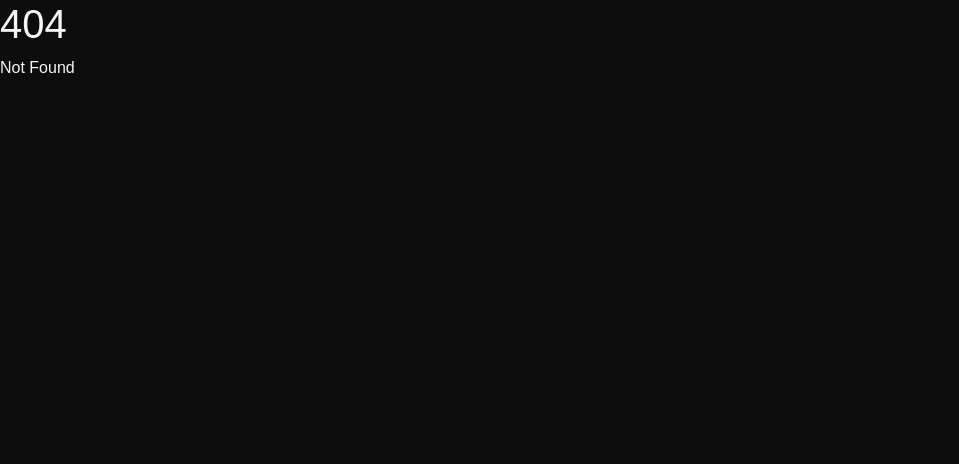
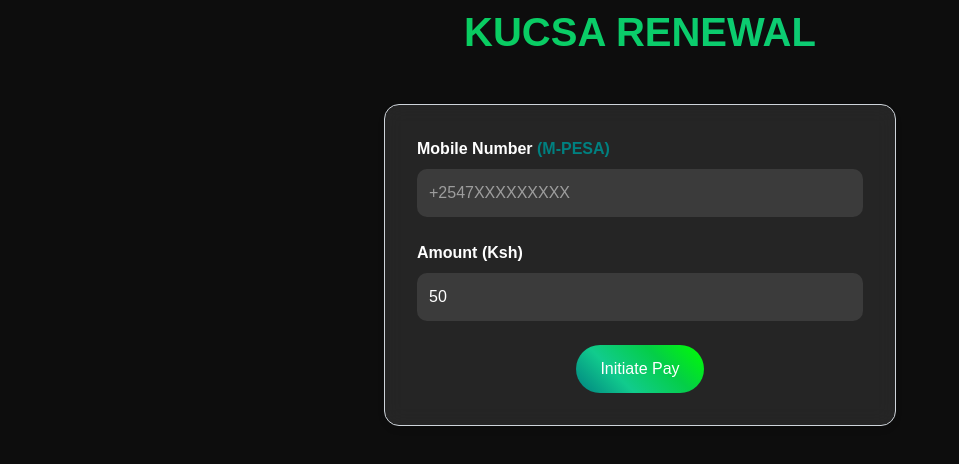
Before and after one commit to Unrealrojo234/KUCSA2, a SvelteKit app: page /payment/renewal in a window 1280 px wide. Before the commit this address had no page. Shown: the top 464 px of the page, without its empty margins (0-959 px from the left). Built offline with nearby package versions, Linux system fonts and the light colour scheme.

Commit message:
Minor Tweaks

```diff
--- a/src/routes/payment/+page.svelte
+++ b/src/routes/payment/registration/+page.svelte
@@ -1,9 +1,9 @@
 <script>
 	import { onDestroy } from 'svelte';
 	import Swal from 'sweetalert2';
-	import Loader from './Loader.svelte';
+	import Loader from '../Loader.svelte';
 	let phone = $state('');
-	let amount = $state(null);
+	let amount = $state(100);
 	let transStatus = $state('');
 	let processing = $state(false);
 	let intervalId = $state(null);
@@ -112,6 +112,7 @@
 			name="amount"
 			bind:value={amount}
 			required
+			disabled
 			placeholder="100"
 			class="form-control input-glass"
 		/>
--- /dev/null
+++ b/src/routes/payment/renewal/+page.svelte
@@ -0,0 +1,204 @@
+<script>
+	import { onDestroy } from 'svelte';
+	import Swal from 'sweetalert2';
+	import Loader from '../Loader.svelte';
+	let phone = $state('');
+	let amount = $state(50);
+	let transStatus = $state('');
+	let processing = $state(false);
+	let intervalId = $state(null);
+
+	const alerts = (icon, title) => {
+		Swal.fire({
+			icon: icon,
+			title: title,
+			showConfirmButton: false,
+			timer: 2000,
+			background: '#1e1e2f',
+			color: '#ffffff',
+			iconColor: icon === 'success' ? '#4caf50' : '#f44336'
+		});
+	};
+
+	const checkStatus = async (reference) => {
+		try {
+			const response = await fetch('/payment/status', {
+				method: 'POST',
+				headers: {
+					'Content-Type': 'application/json'
+				},
+				body: JSON.stringify({ reference })
+			});
+
+			const data = await response.json();
+			console.log(data);
+
+			transStatus = data.data.status;
+
+			if (transStatus !== 'ongoing') {
+				processing = false;
+				console.table({ status: transStatus, finished: true });
+				if (transStatus == 'success') {
+					alerts('success', transStatus);
+				} else {
+					alerts('error', transStatus);
+				}
+				clearInterval(intervalId); // Stop the interval
+			}
+		} catch (error) {
+			console.error('Error:', error);
+			processing = false;
+			clearInterval(intervalId); // Stop the interval on error
+		}
+	};
+
+	const startStatusCheck = (reference) => {
+		processing = true;
+		intervalId = setInterval(() => checkStatus(reference), 1000); // Check every second
+	};
+
+	const pay = async (e) => {
+		e.preventDefault();
+
+		try {
+			const response = await fetch('/payment', {
+				method: 'POST',
+				headers: {
+					'Content-Type': 'application/json'
+				},
+				body: JSON.stringify({ phone, amount })
+			});
+
+			const data = await response.json();
+			console.log(data);
+
+			if (data.data?.reference) {
+				startStatusCheck(data.data.reference); // Start checking status
+			}
+		} catch (error) {
+			console.error('Error:', error);
+		}
+	};
+
+	// Cleanup interval on component destruction
+	onDestroy(() => {
+		if (intervalId) {
+			clearInterval(intervalId);
+		}
+	});
+</script>
+
+<main class="mt-2 container-fluid">
+	{#if processing}
+		<Loader />
+	{/if}
+	<h1 class="text-center text-gradient">KUCSA RENEWAL</h1>
+	<form class="form-control mt-5" onsubmit={pay}>
+		<label for="phone" class="form-label"
+			>Mobile Number <span style="color: teal;">(M-PESA)</span></label
+		>
+		<input
+			required
+			name="phone"
+			bind:value={phone}
+			type="text"
+			placeholder="+2547XXXXXXXXX"
+			class="form-control input-glass"
+		/>
+		<br />
+		<label for="amount" class="form-label">Amount (Ksh)</label>
+		<input
+			type="number"
+			name="amount"
+			bind:value={amount}
+			required
+			disabled
+			placeholder="100"
+			class="form-control input-glass"
+		/>
+		<br />
+		<div class="text-center">
+			<button class="btn btn-gradient" type="submit" disabled={processing}>
+				{processing ? 'Processing...' : 'Initiate Pay'}
+			</button>
+		</div>
+	</form>
+
+	{#if transStatus}
+		<div class="mt-3 text-center">
+			<p>Transaction Status: <strong class="status-text">{transStatus}</strong></p>
+		</div>
+	{/if}
+</main>
+
+<style>
+	/* :global(body) {
+		background-color: #1e1e2f;
+		color: #ffffff;
+		font-family: 'Arial', sans-serif;
+		overflow-x: hidden;
+	} */
+
+	form {
+		max-width: 32rem;
+		display: block;
+		margin: auto;
+		padding: 2rem;
+		background: rgba(255, 255, 255, 0.1);
+		border-radius: 15px;
+		backdrop-filter: blur(10px);
+		box-shadow: 0 4px 6px rgba(0, 0, 0, 0.1);
+	}
+
+	.input-glass {
+		background: rgba(255, 255, 255, 0.1);
+		border: none;
+		color: #ffffff;
+		padding: 0.75rem;
+		border-radius: 10px;
+	}
+
+	.input-glass:focus {
+		background: rgba(255, 255, 255, 0.1);
+		color: #ffffff;
+	}
+
+	.input-glass::placeholder {
+		color: rgba(255, 255, 255, 0.5);
+	}
+
+	.btn-gradient {
+		background: linear-gradient(45deg, teal, #11cb8d, #04ce47, lime);
+		border: none;
+		color: white;
+		padding: 0.75rem 1.5rem;
+		border-radius: 25px;
+		font-size: 1rem;
+		cursor: pointer;
+		transition: background 0.3s ease;
+	}
+
+	.btn-gradient:hover {
+		background: linear-gradient(45deg, #11cb8d, #04ce47);
+	}
+
+	.text-gradient {
+		background: linear-gradient(45deg, #04ce47, #11cb8d);
+		-webkit-background-clip: text;
+		background-clip: text;
+		-webkit-text-fill-color: transparent;
+		font-size: 2.5rem;
+		font-weight: bold;
+	}
+
+	.status-text {
+		color: #4caf50;
+		font-weight: bold;
+	}
+
+	.form-label {
+		color: #ffffff;
+		font-weight: bold;
+		margin-bottom: 0.5rem;
+	}
+</style>
```
